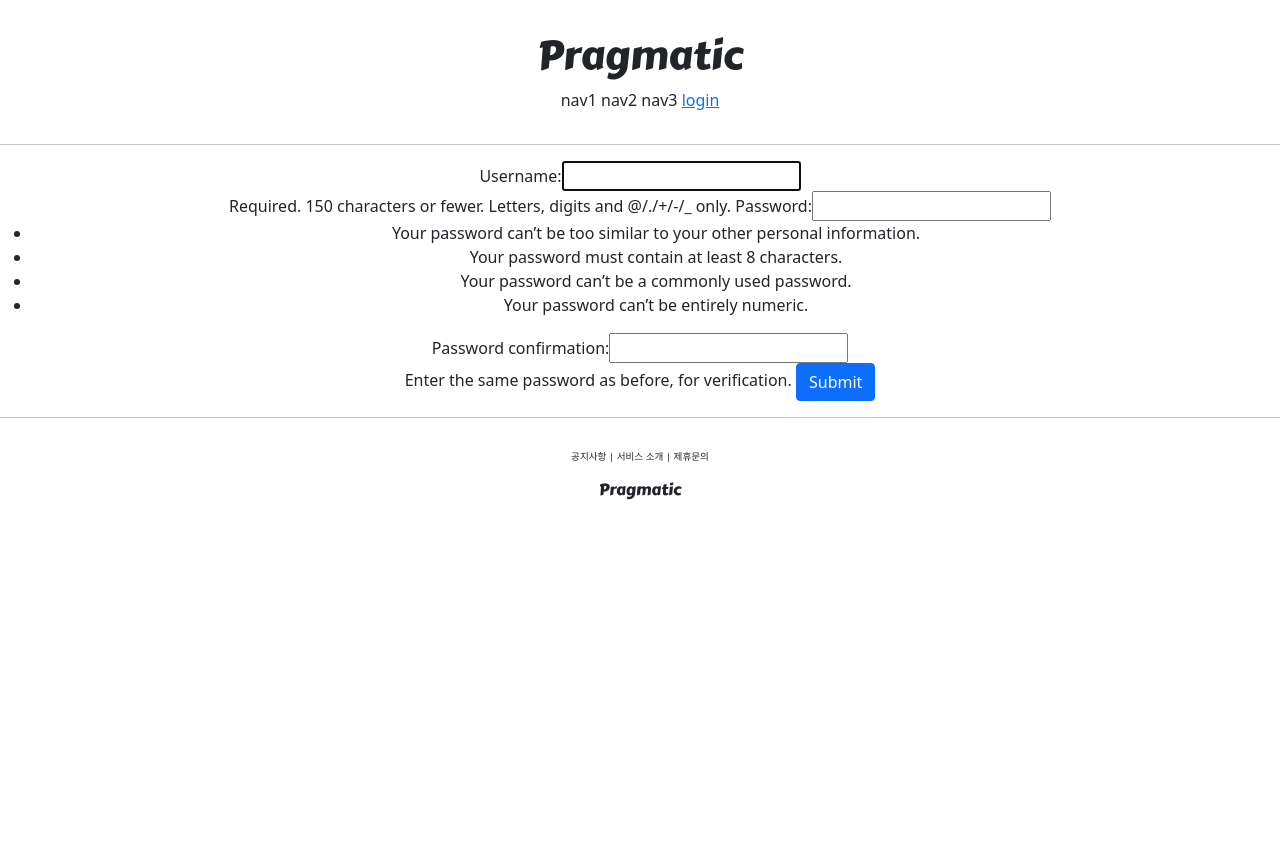
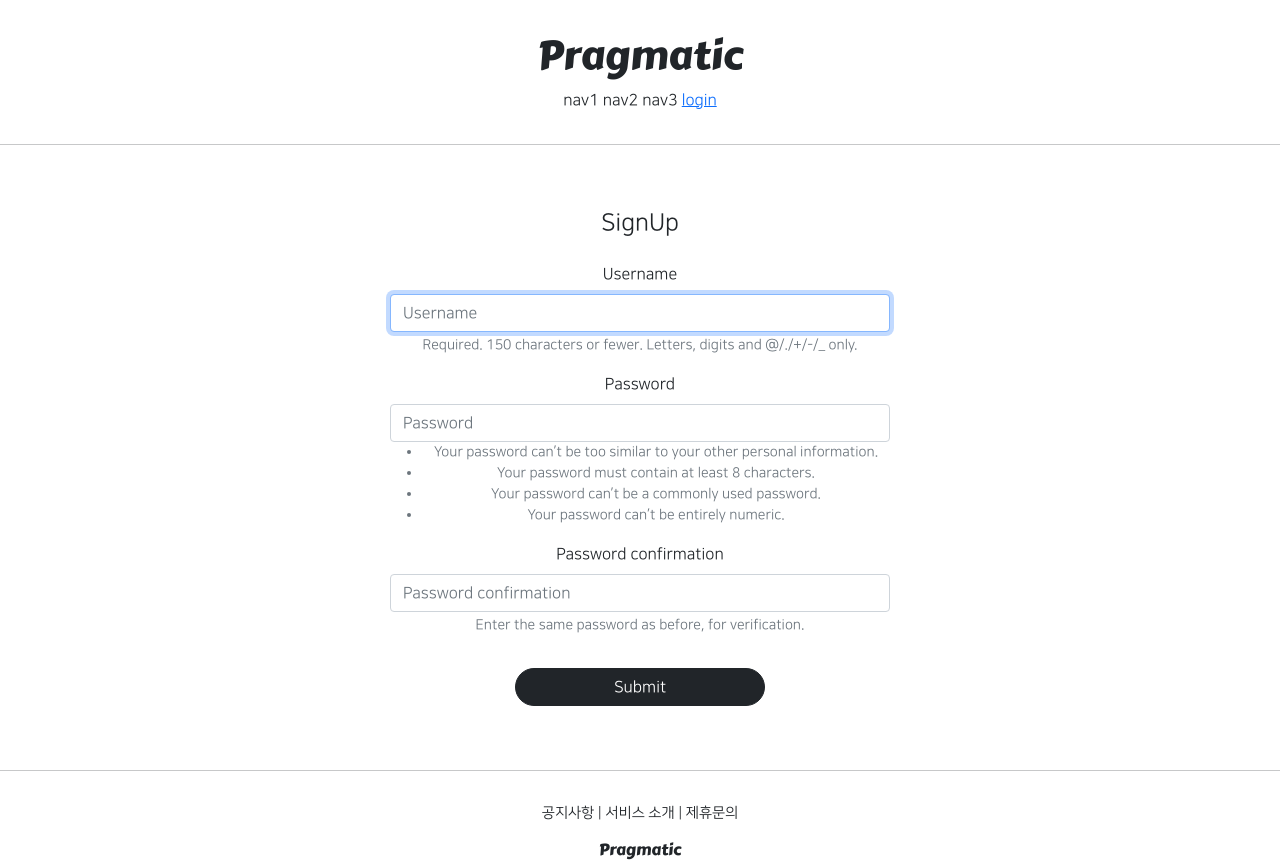
Before and after one commit to wngkfla01/example, a Django app: page /account/create/ in a window 1280 px wide. Before the commit the page ends 500 px from the top, so only its background shows below. Run offline with Django 3.2, Linux system fonts and the light colour scheme; some libraries are stand-ins or nearby versions.

Commit message:
django course 23 commit

```diff
--- a/accountapp/templates/accountapp/create.html
+++ b/accountapp/templates/accountapp/create.html
@@ -1,11 +1,15 @@
 {% extends 'base.html' %}
+{% load bootstrap4 %}
 
 {% block content %}
-    <div style="text-align: center">
+    <div style="text-align: center; max-width: 500px; margin: 4rem auto">
+        <div class="mb-4">
+            <h4>SignUp</h4>
+        </div>
         <form action="{% url 'accountapp:create' %}" method="post">
             {% csrf_token %}
-            {{ form }}
-            <input type="submit" class="btn btn-primary">
+            {% bootstrap_form form %}
+            <input type="submit" class="btn btn-dark rounded-pill col-6 mt-3">
         </form>
     </div>
 
--- a/pragmatic/settings.py
+++ b/pragmatic/settings.py
@@ -53,6 +53,7 @@
     'django.contrib.messages',
     'django.contrib.staticfiles',
     'accountapp',
+    'bootstrap4',
 ]
 
 MIDDLEWARE = [
--- a/static/base.css
+++ b/static/base.css
@@ -2,7 +2,7 @@
     font-family: 'Carter One', cursive;
 }
 .pragmatic_footer_button {
-    font-size: .6rem;
+    font-size: 0.9rem;
 }
 
 .pragmatic_footer {
@@ -10,5 +10,6 @@
 }
 
 .pragmatic_header {
-    text-align:center; margin: 2rem 0;
+    text-align:center;
+    margin: 2rem 0;
 }
--- a/templates/base.html
+++ b/templates/base.html
@@ -2,7 +2,7 @@
 <html lang="ko">
 
 {% include 'head.html' %}
-<body>
+<body style="font-family: 'NanumSquareOTFRegular';">
 
     {% include 'header.html' %}
 
--- a/templates/head.html
+++ b/templates/head.html
@@ -11,4 +11,28 @@
 
     <!--  DEFAULT CSS LINK  -->
     <link rel="stylesheet" type="text/css" href="{% static 'base.css' %}">
+
+    <style>
+        @font-face {
+            font-family: 'NanumSquareOTFBold';
+            src: local('NanumSquareOTFBold'),
+            url("{% static 'fonts/NanumSquareOTFBold.otf' %}") format("opentype");
+        }
+        @font-face {
+            font-family: 'NanumSquareOTFExtraBold';
+            src: local('NanumSquareOTFExtraBold'),
+            url("{% static 'fonts/NanumSquareOTFExtraBold.otf' %}") format("opentype");
+        }
+        @font-face {
+            font-family: 'NanumSquareOTFLight';
+            src: local('NanumSquareOTFLight'),
+            url("{% static 'fonts/NanumSquareOTFLight.otf' %}") format("opentype");
+        }
+        @font-face {
+            font-family: 'NanumSquareOTFRegular';
+            src: local('NanumSquareOTFRegular'),
+            url("{% static 'fonts/NanumSquareOTFRegular.otf' %}") format("opentype");
+        }
+
+    </style>
 </head>
```
Also changed, not shown: accountapp/templates/accountapp/login.html (+5 -3 lines), static/fonts/NanumSquareOTFBold.otf (added), static/fonts/NanumSquareOTFExtraBold.otf (added), static/fonts/NanumSquareOTFLight.otf (added), static/fonts/NanumSquareOTFRegular.otf (added).
